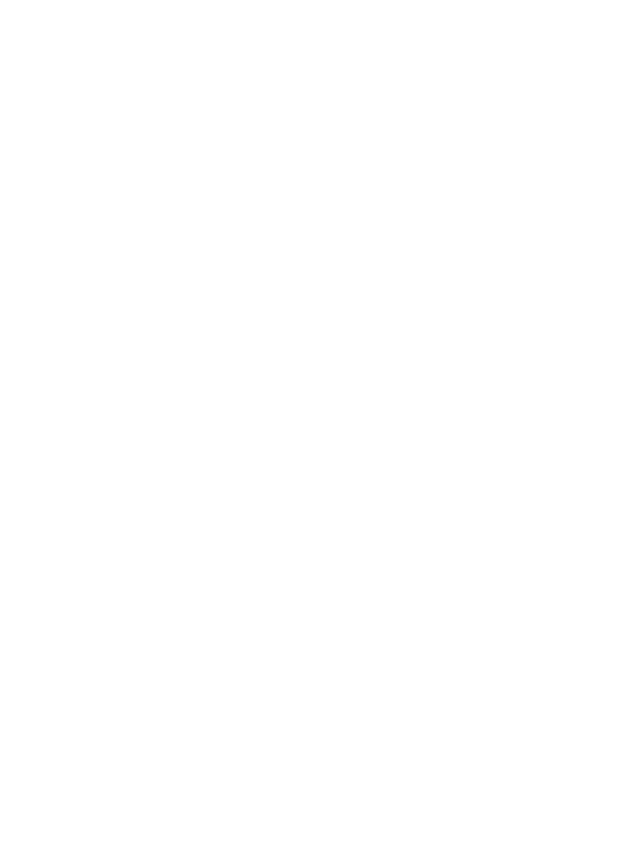
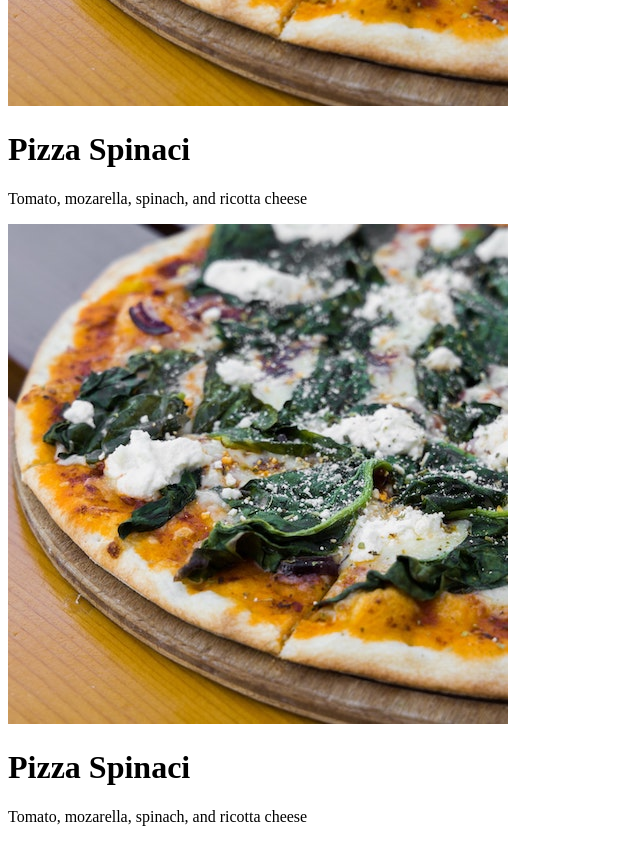
Before and after one commit to KBandipo/React-tutorial-pizza-menu, a React (Vite) app: page / in a window 1280 px wide. Shown: the part 1020-1862 px from the top of the page, without its empty margins (0-640 px from the left). Before the commit the page ends 800 px from the top, so only its background shows below. Built offline with nearby package versions, Linux system fonts and the light colour scheme.

Commit message:
Reuse Pizza component

```diff
--- a/src/App.jsx
+++ b/src/App.jsx
@@ -48,12 +48,20 @@
   return (
     <div>
       <Pizza />
+      <Pizza />
+      <Pizza />
     </div>
   );
 }
 
 function Pizza() {
-  return <h1>Jesus is Lord even now</h1>;
+  return (
+    <div>
+      <img src="pizzas/spinaci.jpg" alt="Pizza spinaci" />
+      <h1>Pizza Spinaci</h1>
+      <p>Tomato, mozarella, spinach, and ricotta cheese</p>
+    </div>
+  );
 }
 
 export default App;
```
